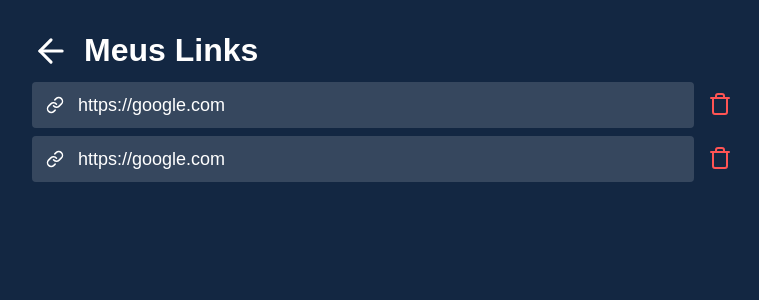
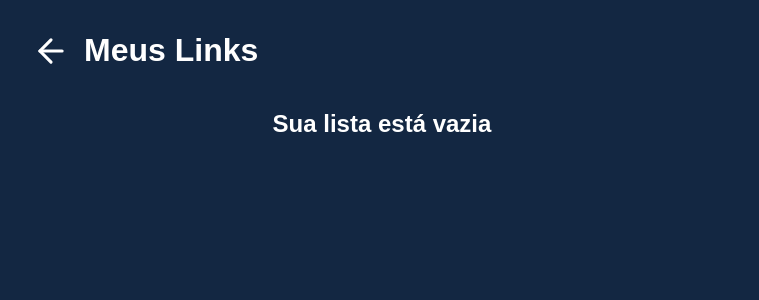
Before and after one commit to Gusthgomes/MeuLink, a React (Create React App) app: page /links in a window 1280 px wide. Shown: the top 300 px of the page, without its empty margins (258-1017 px from the left). Built offline with nearby package versions, Linux system fonts and the light colour scheme.

Commit message:
feat: finished project

```diff
--- a/src/pages/Home/index.js
+++ b/src/pages/Home/index.js
@@ -4,6 +4,7 @@
 import Menu from '../../components/Menu';
 import LinkItem from '../../components/LinkItem';
 import api from '../../services/api';
+import { saveLink } from '../../services/soteLinks';
 
 export default function Home(){
 
@@ -19,6 +20,7 @@
 
             setData(response.data)
             setShowModal(true)
+            saveLink('@encurtaLink', response.data);
             setLink('');
 
         }catch{
--- a/src/pages/Links/index.js
+++ b/src/pages/Links/index.js
@@ -1,9 +1,52 @@
+import { useState, useEffect } from 'react';
 import { Link } from 'react-router-dom'
 import './links.css';
 import { FiArrowLeft, FiLink, FiTrash } from 'react-icons/fi'
+import { getLinkSave, deleteLink } from '../../services/soteLinks';
+import LinkItem from '../../components/LinkItem';
 
 
 export default function Links(){
+
+  const [myLinks, setMyLinks] = useState( [] );
+  const [data, setData] = useState( {} );
+  const [showModal, setShowModal] = useState(false);
+
+  const [emptyList, setEmptyList] = useState(false);
+
+  useEffect(() =>{
+    async function getLinks(){
+      const result = await getLinkSave('@encurtaLink');
+
+      if(result.length === 0){
+        // lista vazia
+        setEmptyList(true);
+      }
+
+      setMyLinks(result);
+
+    }
+      getLinks();
+
+  },[])
+
+  function handleopenLink(link){
+    setData(link);
+    setShowModal(true);
+  }
+
+  async function handleDelete(id){
+    const result = await deleteLink(myLinks, id);
+
+    if(result.length === 0){
+      console.log("Você não tem nenhum link!")
+      setEmptyList(true);
+    }
+
+    setMyLinks(result);
+
+  }
+
     return(
       <div className='links-container'>
 
@@ -15,25 +58,30 @@
           <h1>Meus Links</h1>
         </div>
 
+        { emptyList && (
           <div className='links-item'>
-          <button className='link'>
+            <h2 className='link-text'> Sua lista está vazia</h2>
+          </div>
+        )}
+
+        { myLinks.map( link => (
+          <div key={link.id} className='links-item'>
+            <button className='link' onClick={ () => handleopenLink(link) }>
               <FiLink size={18} color="#fff"/>
-            https://google.com
+              {link.long_url}
             </button>
-          <button className='link-delete'>
+            <button className='link-delete' onClick={ () => handleDelete(link.id) }>
               <FiTrash size={24} color="#ff5454" />
             </button>
           </div>
+        ))}
 
-        <div className='links-item'>
-          <button className='link'>
-            <FiLink size={18} color="#fff"/>
-            https://google.com
-          </button>
-          <button className='link-delete'>
-            <FiTrash size={24} color="#ff5454" />
-          </button>
-        </div>
+        { showModal && (
+          <LinkItem
+            closeModal={ () => setShowModal(false) }
+            content={data}
+          />
+        )}
 
       </div>
     )
--- a/src/pages/Links/links.css
+++ b/src/pages/Links/links.css
@@ -58,6 +58,13 @@
     background: transparent;
 }
 
+.link-text{
+    width: 100%;
+    text-align: center;
+    color: #fff;
+    margin-top: 28px;
+}
+
 @media( max-width: 720px){
     .links-container{
         width: 90%;
--- /dev/null
+++ b/src/services/soteLinks.js
@@ -0,0 +1,37 @@
+// Buscar os links salvos
+export async function getLinkSave(key){
+    const myLinks = await localStorage.getItem(key)
+
+    let linksSave = JSON.parse(myLinks) || [];
+
+    return linksSave;
+}
+
+// salvar o link no Localstorage
+export async function saveLink(key, newLink){
+    let linkStorage = await getLinkSave(key);
+
+    // se já estiver algum link salvo com o mesmo id, não deixar duplicar
+    const haslink = linkStorage.some( link => link.id === newLink.id )
+
+    if(haslink){
+        alert("Esse link já existe!")
+        return;
+    }
+
+    // adicionar o link na lista
+    linkStorage.push(newLink)
+    await localStorage.setItem(key, JSON.stringify(linkStorage))
+    console.log("link salvo com sucesso!")
+}
+
+// deletar um link já salvo
+export function deleteLink(links, id){
+    let myLinks = links.filter( item => {
+        return (item.id !== id)
+    })
+
+    localStorage.setItem('@encurtaLink', JSON.stringify(myLinks));
+    alert("Link deletado com sucesso!");
+    return myLinks;
+}
```
Lines whose indentation alone changed are shown as unchanged.
